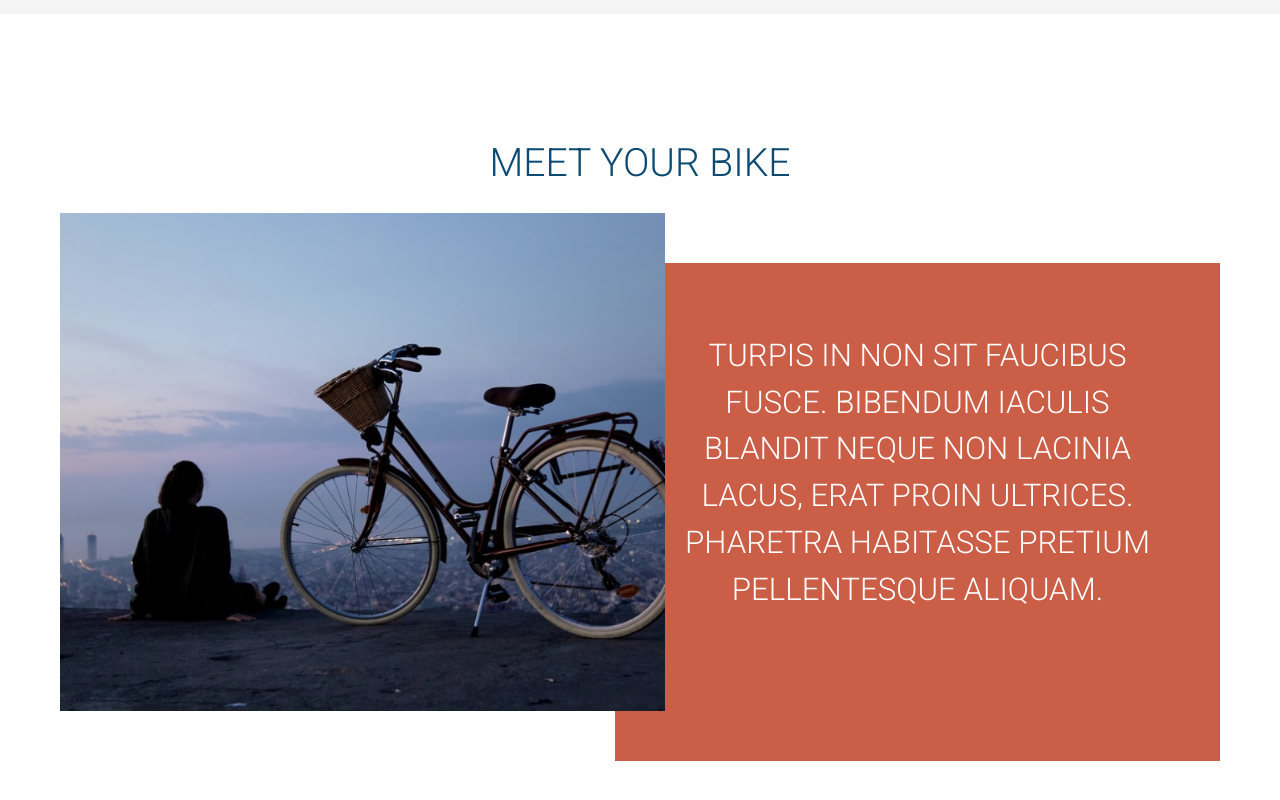
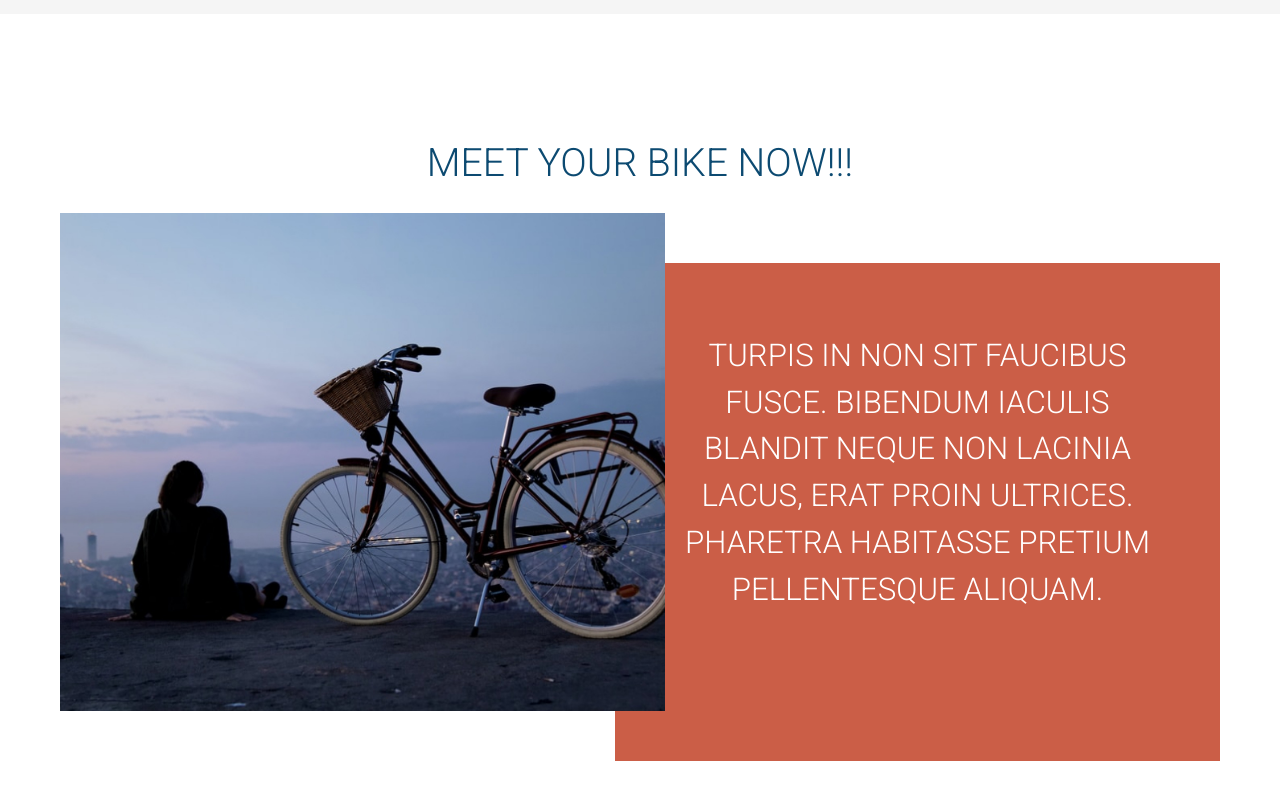
Before and after one commit to CiprianRosu/The-Bike-Project, a plain HTML site: page index.html in a window 1280 px wide. Shown: the part 1428-2228 px from the top of the page. Drawn offline with Linux system fonts and the light colour scheme.

Commit message:
Update index.html

```diff
--- a/index.html
+++ b/index.html
@@ -43,7 +43,7 @@
   </section>
 
   <section class="section-2 container">
-    <h2>Meet your bike</h2>
+    <h2>Meet your bike now!!!</h2>
     <h3>Turpis in non sit faucibus fusce. Bibendum iaculis blandit neque non lacinia lacus, erat proin ultrices. Pharetra habitasse pretium pellentesque aliquam. </h3>
     <img src="./images/bike-1.jpg" alt="">
   </section>
```
